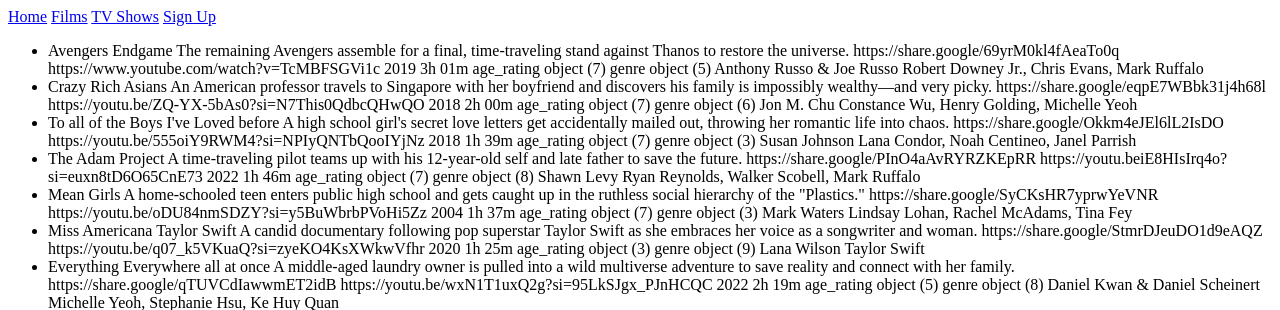
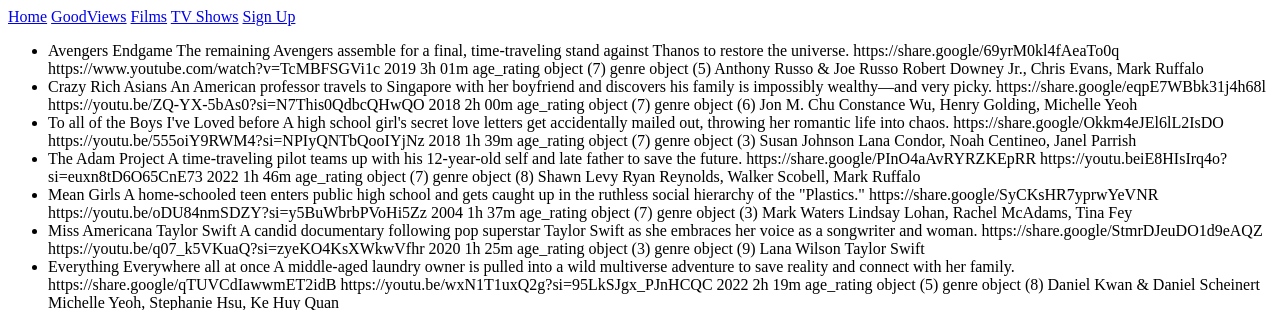
Before and after one commit to 20425JHC/codespaces-blank, a Django app: page /films/ in a window 1280 px wide. Shown: the top 310 px of the page. Run offline with Django 5.2, Linux system fonts and the light colour scheme; data comes from the database, SQL or seed files in the repository; both versions use the stored data as it was after the commit.

Commit message:
modified:   goodviews/db.sqlite3 	modified:   goodviews/import_data.py 	modified:   goodviews/media/__pycache__/models.cpython-312.pyc 	modified:   goodviews/media/__pycache__/urls.cpython-312.pyc 	modified:   goodviews/media/__pycache__/views.cpython-312.pyc 	new file:   goodviews/media/migrations/0007_user.py 	new file:   goodviews/media/migrations/0008_delete_user.py 	new file:   goodviews/media/migrations/__pycache__/0007_user.cpython-312.pyc 	new file:   goodviews/media/migrations/__pycache__/0008_delete_user.cpython-312.pyc 	modified:   goodviews/media/models.py 	modified:   goodviews/media/templates/base.html 	new file:   goodviews/media/templates/goodviews.html 	modified:   goodviews/media/urls.py 	modified:   goodviews/media/views.py

```diff
--- a/goodviews/import_data.py
+++ b/goodviews/import_data.py
@@ -10,7 +10,7 @@ django.setup()
 #import films, tv_shows, age_rating and genre from csv files
 from media.models import age_rating, films, genre, tv_shows
 
-#Functions:
+#Importing data functions for each table:
 #age rating:
 def import_age_rating(file_path):
     with open(file_path, 'r') as file:
--- a/goodviews/media/templates/base.html
+++ b/goodviews/media/templates/base.html
@@ -11,6 +11,7 @@
 
     <nav>
         <a href="/">Home</a>
+        <a href="/goodviews">GoodViews</a>
         <a href="/films">Films</a>
         <a href="/tv_shows">TV Shows</a>
         <a href="/sign_up">Sign Up</a>
--- a/goodviews/media/urls.py
+++ b/goodviews/media/urls.py
@@ -1,8 +1,10 @@
 from django.urls import path
 from . import views
 
+#url patterns for all pages
 urlpatterns = [
     path('', views.home, name='home'),
+    path('goodviews/', views.goodviews, name='goodviews'),
     path('films/', views.films, name='films'),
     path('tv_shows/', views.tv_shows, name='tv_shows'),
     path('sign_up/', views.sign_up, name='sign_up'),
--- a/goodviews/media/views.py
+++ b/goodviews/media/views.py
@@ -4,6 +4,10 @@ from .models import films as FilmsModel, tv_shows as TVShowsModel
 #home page
 def home(request):
     return render(request, 'home.html')
+
+#Good views
+def goodviews(request):
+    return render(request, 'goodviews.html')
 
 #films page
 def films(request):
```
Also changed, not shown: goodviews/media/models.py (+5 -2 lines), goodviews/media/templates/goodviews.html (added, +11 -0 lines), goodviews/db.sqlite3, goodviews/media/migrations/0007_user.py (added), goodviews/media/migrations/0008_delete_user.py (added).
